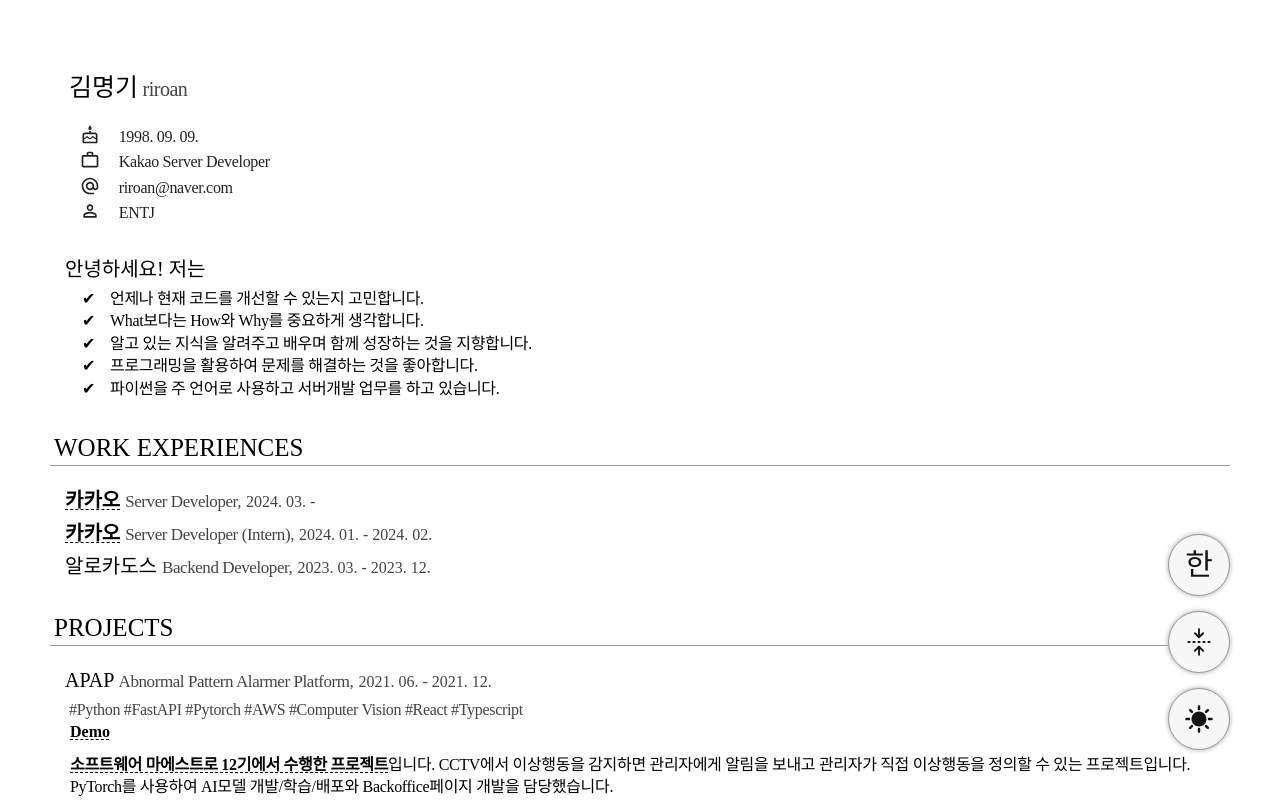
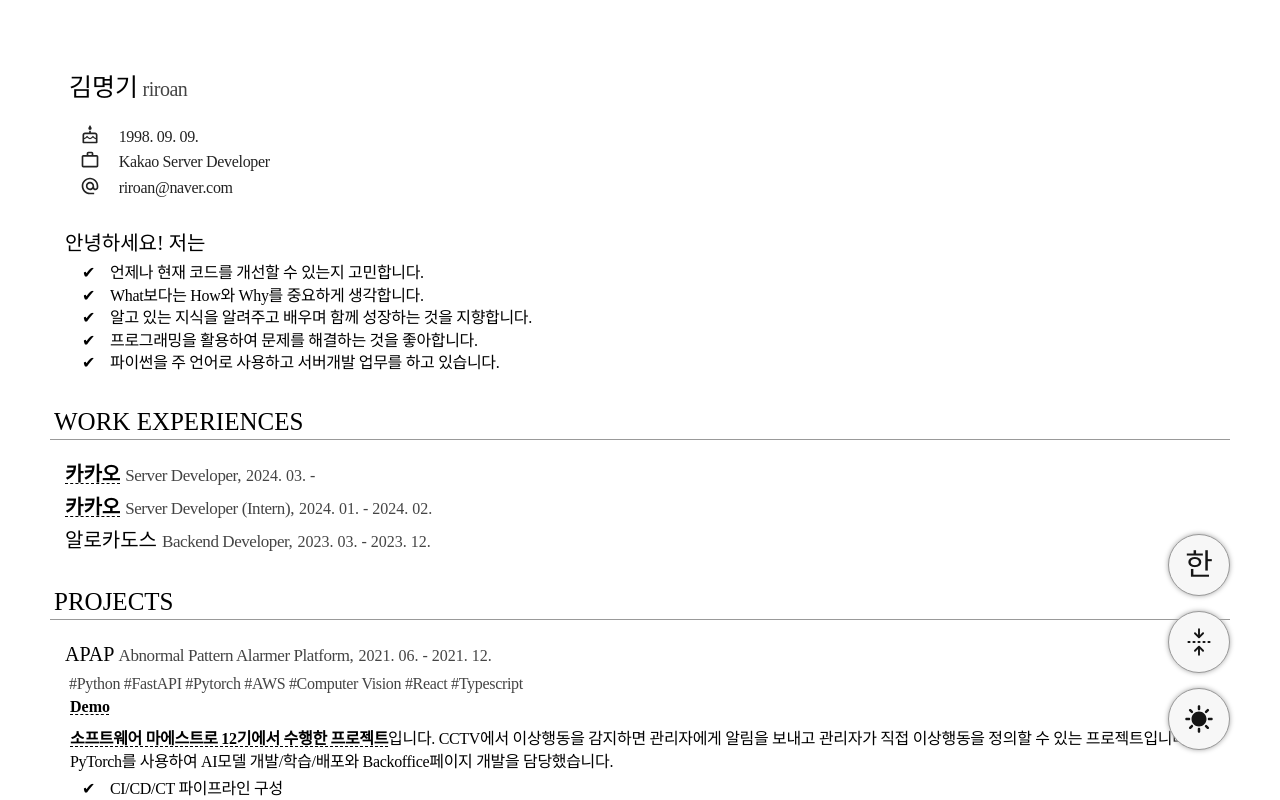
Before and after one commit to riroan/riroan.com, a React (Create React App) app in the folder riroan/: page / in a window 1280 px wide. Shown: the top 800 px of the page. Built offline with nearby package versions, Linux system fonts and the light colour scheme; a web font is replaced by a local one.

Commit message:
Update App.js

```diff
--- a/riroan/src/App.js
+++ b/riroan/src/App.js
@@ -38,7 +38,6 @@
 						<Information icon={<MdOutlineCake size={20} style={iconStyle} />}>1998. 09. 09.</Information>
 						<Information icon={<MdOutlineWorkOutline size={20} style={iconStyle} />}>Kakao Server Developer</Information>
 						<Information icon={<MdOutlineAlternateEmail size={20} style={iconStyle} />}>riroan@naver.com</Information>
-						<Information icon={<MdOutlinePersonOutline size={20} style={iconStyle} />}>ENTJ</Information>
 					</P>
 				</Div>
 				<Div>
```
